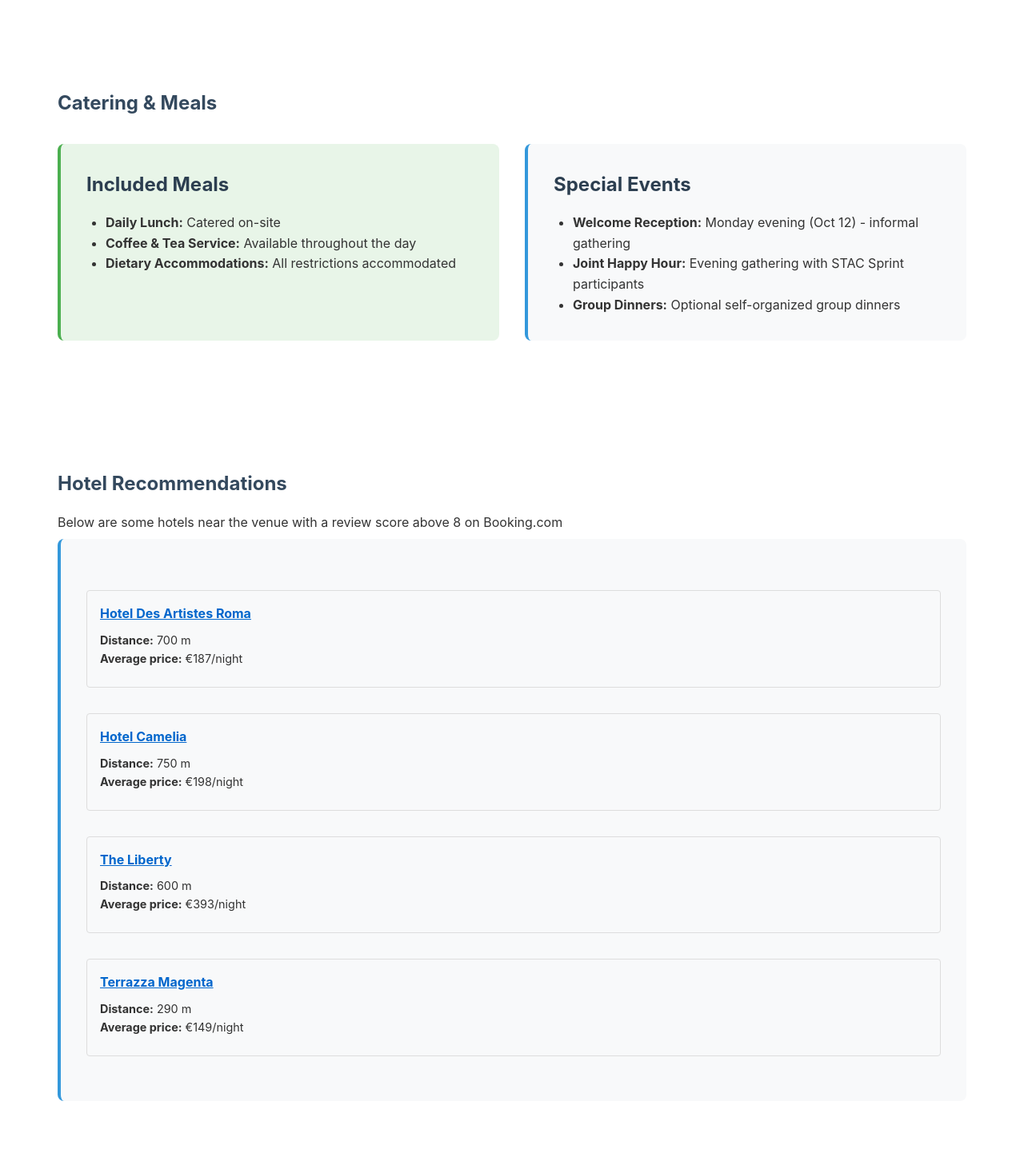
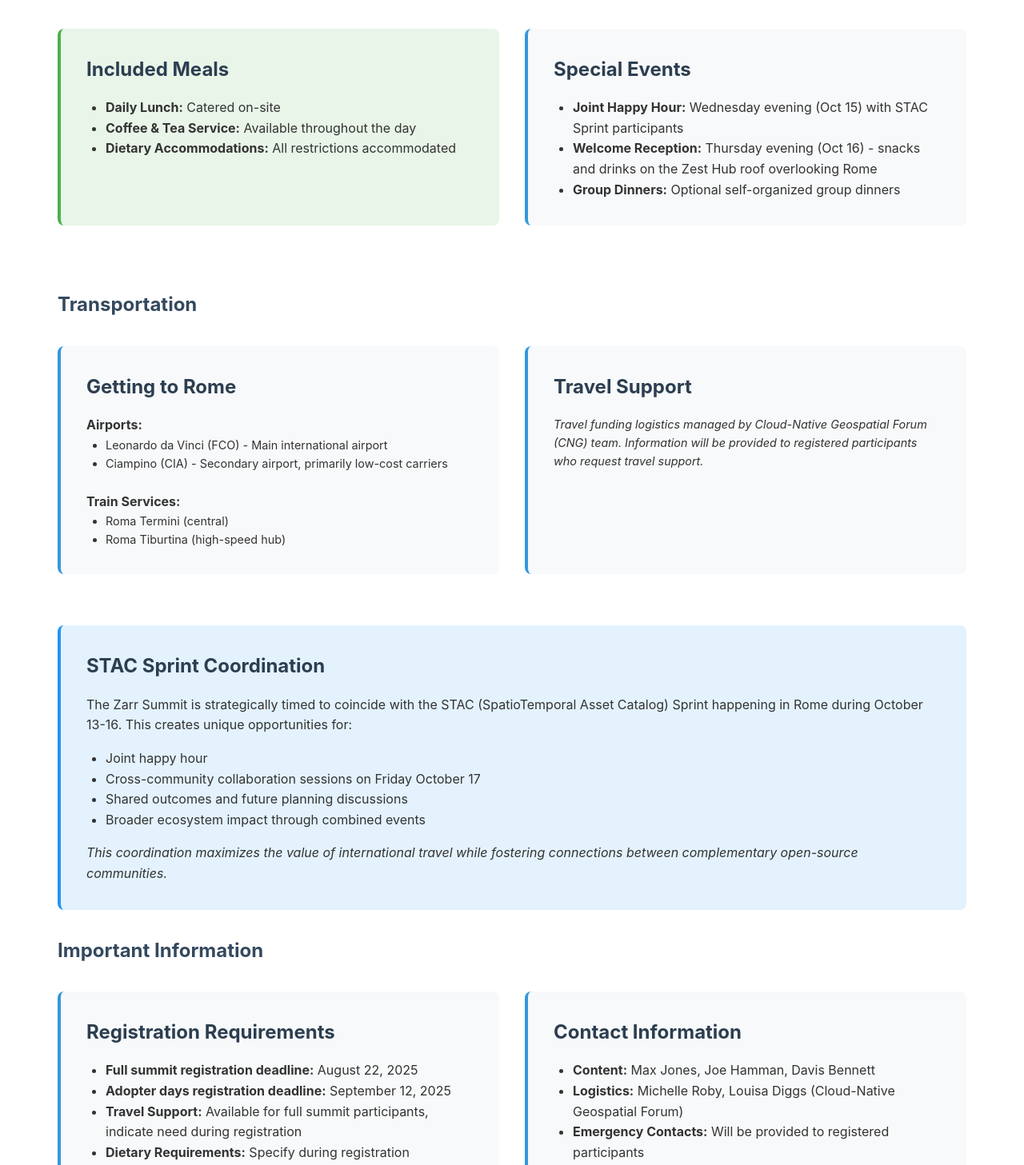
Before and after one commit to zarr-developers/zarr-summit-2025, a Next.js app: page /zarr-summit-2025/location in a window 1280 px wide. Shown: the part 908-2365 px from the top of the page at 80% size. Built offline with nearby package versions, Linux system fonts and the light colour scheme.

Commit message:
Update location page

```diff
--- a/app/location/page.tsx
+++ b/app/location/page.tsx
@@ -10,7 +10,7 @@ export default function Location() {
           Rome, Italy • October 13-17, 2025
         </div>
 
-        <div className="card highlight-card" style={{ marginBottom: "2rem" }}>
+        <div className="card highlight-card" style={{ marginBottom: "0.5rem" }}>
           <h3>Why Rome?</h3>
           <p>
             Rome provides the perfect setting for this crucial summit, combining
@@ -22,7 +22,15 @@ export default function Location() {
           </p>
         </div>
 
-        <div className="section">
+        <div
+          className="section"
+          style={{
+            marginTop: "1rem",
+            marginBottom: "1rem",
+            paddingTop: "1rem",
+            paddingBottom: "1rem",
+          }}
+        >
           <h3>Venue Information</h3>
           <div className="card">
             <h4>
@@ -51,7 +59,15 @@ export default function Location() {
           </div>
         </div>
 
-        <div className="section">
+        <div
+          className="section"
+          style={{
+            marginTop: "1rem",
+            marginBottom: "1rem",
+            paddingTop: "1rem",
+            paddingBottom: "1rem",
+          }}
+        >
           <h3>Catering & Meals</h3>
           <div className="grid grid-2">
             <div className="card adopter-card">
@@ -74,12 +90,12 @@ export default function Location() {
               <h3>Special Events</h3>
               <ul style={{ paddingLeft: "1.5rem", marginTop: "1rem" }}>
                 <li>
-                  <strong>Welcome Reception:</strong> Monday evening (Oct 12) -
-                  informal gathering
+                  <strong>Joint Happy Hour:</strong> Wednesday evening (Oct 15)
+                  with STAC Sprint participants
                 </li>
                 <li>
-                  <strong>Joint Happy Hour:</strong> Evening gathering with STAC
-                  Sprint participants
+                  <strong>Welcome Reception:</strong> Thursday evening (Oct 16)
+                  - snacks and drinks on the Zest Hub roof overlooking Rome
                 </li>
                 <li>
                   <strong>Group Dinners:</strong> Optional self-organized group
@@ -90,116 +106,15 @@ export default function Location() {
           </div>
         </div>
 
-        <div className="section" id="hotels">
-          <h3>Hotel Recommendations</h3>
-          <p style={{ fontSize: "1rem", marginBottom: "0.5rem" }}>
-            Below are some hotels near the venue with a review score above 8 on Booking.com
-          </p>
-          <div className="card">
-            <div className="grid grid-2" style={{ marginBottom: "1.5rem" }}>
-              <div
-                style={{
-                  padding: "1rem",
-                  border: "1px solid #ddd",
-                  borderRadius: "4px",
-                }}
-              >
-                <h4 style={{ marginBottom: "0.5rem" }}>
-                  <a
-                    href="https://www.hotelartemide.it/"
-                    target="_blank"
-                    rel="noopener noreferrer"
-                    style={{ color: "#0066cc", textDecoration: "underline" }}
-                  >
-                    Hotel Des Artistes Roma
-                  </a>
-                </h4>
-                <p style={{ fontSize: "0.9rem", marginBottom: "0.5rem" }}>
-                  <strong>Distance:</strong> 700 m<br />
-                  <strong>Average price:</strong> €187/night
-                  <br />
-                </p>
-              </div>
-            </div>
-            <div className="grid grid-2" style={{ marginBottom: "1.5rem" }}>
-              <div
-                style={{
-                  padding: "1rem",
-                  border: "1px solid #ddd",
-                  borderRadius: "4px",
-                }}
-              >
-                <h4 style={{ marginBottom: "0.5rem" }}>
-                  <a
-                    href="https://www.hotelcameliaroma.com/"
-                    target="_blank"
-                    rel="noopener noreferrer"
-                    style={{ color: "#0066cc", textDecoration: "underline" }}
-                  >
-                    Hotel Camelia
-                  </a>
-                </h4>
-                <p style={{ fontSize: "0.9rem", marginBottom: "0.5rem" }}>
-                  <strong>Distance:</strong> 750 m<br />
-                  <strong>Average price:</strong> €198/night
-                  <br />
-                </p>
-              </div>
-            </div>
-            <div className="grid grid-2" style={{ marginBottom: "1.5rem" }}>
-              <div
-                style={{
-                  padding: "1rem",
-                  border: "1px solid #ddd",
-                  borderRadius: "4px",
-                }}
-              >
-                <h4 style={{ marginBottom: "0.5rem" }}>
-                  <a
-                    href="https://www.hoteltheliberty.com/"
-                    target="_blank"
-                    rel="noopener noreferrer"
-                    style={{ color: "#0066cc", textDecoration: "underline" }}
-                  >
-                    The Liberty
-                  </a>
-                </h4>
-                <p style={{ fontSize: "0.9rem", marginBottom: "0.5rem" }}>
-                  <strong>Distance:</strong> 600 m<br />
-                  <strong>Average price:</strong> €393/night
-                  <br />
-                </p>
-              </div>
-            </div>
-            <div className="grid grid-2" style={{ marginBottom: "1.5rem" }}>
-              <div
-                style={{
-                  padding: "1rem",
-                  border: "1px solid #ddd",
-                  borderRadius: "4px",
-                }}
-              >
-                <h4 style={{ marginBottom: "0.5rem" }}>
-                  <a
-                    href="https://www.terrazzamagenta.it/"
-                    target="_blank"
-                    rel="noopener noreferrer"
-                    style={{ color: "#0066cc", textDecoration: "underline" }}
-                  >
-                    Terrazza Magenta
-                  </a>
-                </h4>
-                <p style={{ fontSize: "0.9rem", marginBottom: "0.5rem" }}>
-                  <strong>Distance:</strong> 290 m<br />
-                  <strong>Average price:</strong> €149/night
-                  <br />
-                </p>
-              </div>
-            </div>
-          </div>
-        </div>
-
-        <div className="section">
+        <div
+          className="section"
+          style={{
+            marginTop: "1rem",
+            marginBottom: "1rem",
+            paddingTop: "1rem",
+            paddingBottom: "1rem",
+          }}
+        >
           <h3>Transportation</h3>
           <div className="grid grid-3">
             <div className="card">
@@ -232,9 +147,9 @@ export default function Location() {
                   fontStyle: "italic",
                 }}
               >
-                Travel funding logistics managed by Cloud-Native Geospatial Forum (CNG) team.
-                Information will be provided to registered participants who
-                request travel support.
+                Travel funding logistics managed by Cloud-Native Geospatial
+                Forum (CNG) team. Information will be provided to registered
+                participants who request travel support.
               </p>
             </div>
           </div>
@@ -259,7 +174,15 @@ export default function Location() {
           </p>
         </div>
 
-        <div className="section">
+        <div
+          className="section"
+          style={{
+            marginTop: "1rem",
+            marginBottom: "1rem",
+            paddingTop: "1rem",
+            paddingBottom: "1rem",
+          }}
+        >
           <h3>Important Information</h3>
           <div className="grid grid-2">
             <div className="card">
@@ -306,27 +229,6 @@ export default function Location() {
             </div>
           </div>
         </div>
-
-        <div style={{ textAlign: "center", marginTop: "3rem" }}>
-          <div className="cta-buttons">
-            <a
-              href="https://lu.ma/llsms183"
-              className="cta-primary"
-              target="_blank"
-              rel="noopener noreferrer"
-            >
-              Register for Full Summit
-            </a>
-            <a
-              href="https://lu.ma/5277wsze"
-              className="cta-primary"
-              target="_blank"
-              rel="noopener noreferrer"
-            >
-              Register for Adopter Days Only
-            </a>
-          </div>
-        </div>
       </section>
     </div>
   );
```
